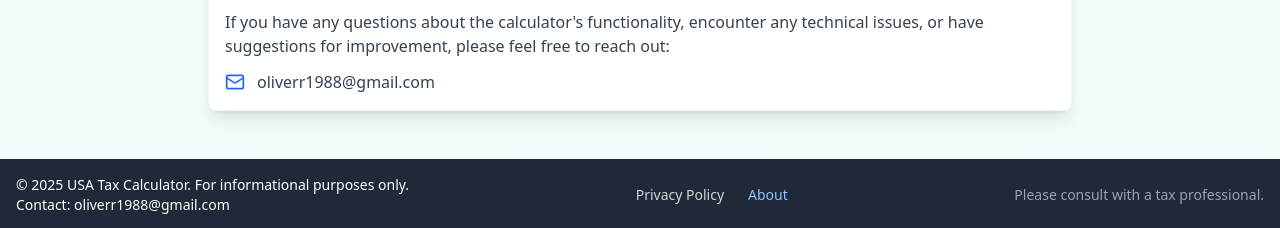
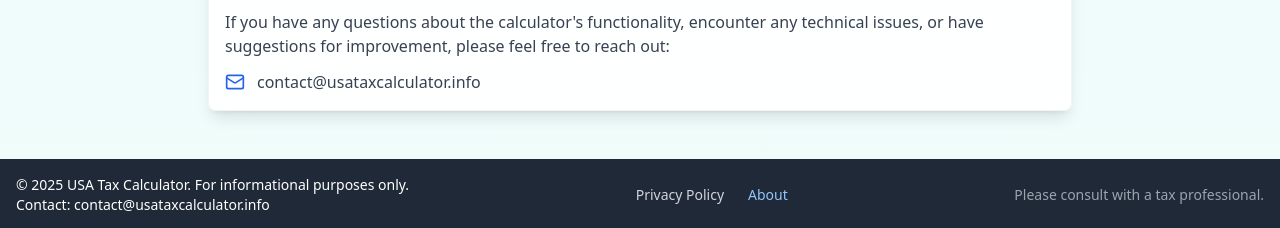
Before and after one commit to peshwan/usa-tax-calculator, a React (Vite) app: page /about in a window 1280 px wide. Shown: the part 644-872 px from the top of the page. Built offline with nearby package versions, Linux system fonts and the light colour scheme.

Commit message:
changed email adress

```diff
--- a/src/components/Layout.tsx
+++ b/src/components/Layout.tsx
@@ -21,7 +21,7 @@ export const Layout: React.FC<LayoutProps> = ({ children }) => {
             <div className="mb-4 md:mb-0">
               <p className="text-sm">
                 © 2025 <Link to="/" className="hover:text-blue-300 transition-colors">USA Tax Calculator</Link>. For informational purposes only. <br />
-                Contact: <a href="mailto:oliverr1988@gmail.com" className="hover:text-blue-300 transition-colors">oliverr1988@gmail.com</a>
+                Contact: <a href="contact@usataxcalculator.info" className="hover:text-blue-300 transition-colors">contact@usataxcalculator.info</a>
               </p>
             </div>
             <div className="flex space-x-6">
--- a/src/pages/About.tsx
+++ b/src/pages/About.tsx
@@ -3,7 +3,7 @@ import { Card } from '../components/Card';
 import { Mail, Info } from 'lucide-react'; // Added Info icon, removed Phone, MapPin
 
 export const About: React.FC = () => {
-  const contactEmail = 'oliverr1988@gmail.com';
+  const contactEmail = 'contact@usataxcalculator.info';
 
   return (
     <div className="max-w-4xl mx-auto px-4 py-8">
```
